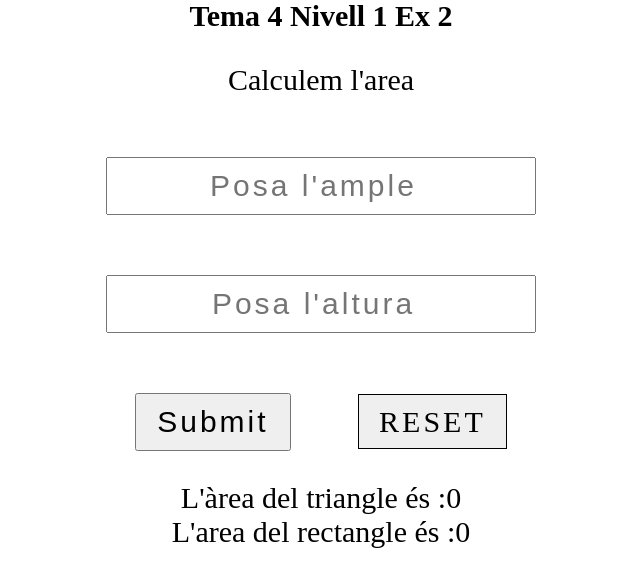
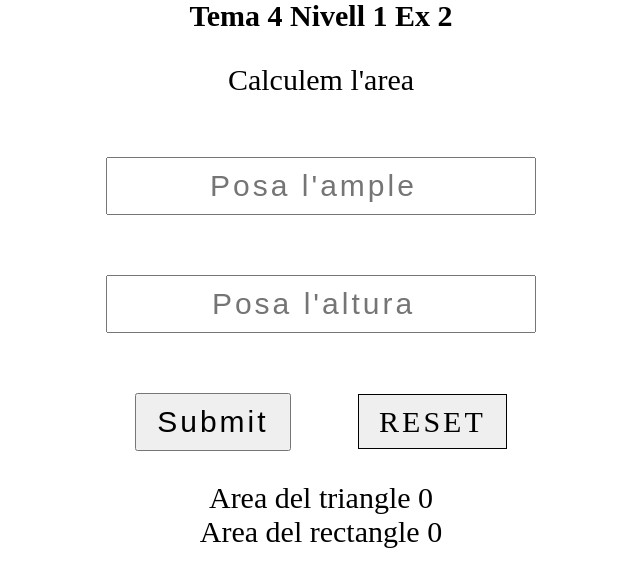
Before and after one commit to laqmarc/PHP-Sprint1, a PHP site: page / in a window 1280 px wide. Shown: the part 21-608 px from the top of the page, without its empty margins (319-959 px from the left). Run offline with PHP 8.4, Linux system fonts and the light colour scheme.

Commit message:
Update index.php

```diff
--- a/Tema42-Nivell1-Ex2/index.php
+++ b/Tema42-Nivell1-Ex2/index.php
@@ -46,10 +46,9 @@
     <h1>Tema 4 Nivell 1 Ex 2</h1>
     <p>Calculem l'area</p>
 
-
     <form action="#" method="post">
-    <input type="number" placeholder="Posa l'ample" name="ample"> <br>
-       <input type="number" placeholder="Posa l'altura" name="altura"> <br>
+    <input type="number" placeholder="Posa l'ample" name="width"> <br>
+       <input type="number" placeholder="Posa l'altura" name="height"> <br>
        <input class="boto" type="submit" name="enviar">
        <a class="boto" href="/curso_php">RESET</a>
    </form>
@@ -58,65 +57,55 @@
 
 <?php
 
-class Shape{
+abstract class Shape{
 
-    public int $ample;
-    public int $altura;
+    protected $width;
+    protected $height;
 
-
-    public function __construct(int $ample, int $altura){
-
-        $this->ample = $ample;
-        $this->altura = $altura;
-
+    public function __construct($width,$height){
+        $this->width = $width;
+        $this->height = $height;
     }
 
-    public function getAmple(){
-        return $this->$ample;
-    }
-
-    public function getAltura(){
-        return $this->$altura;
+    public function area(){
+        return $this->width * $this->height ;
     }
 
 }
 
 class Triangle extends Shape{
 
-    function areaTriangle(){
-        $areaT = ($this->ample * $this->altura)/2;
-        return "L'àrea del triangle és :".$areaT.'<br/>';
+    public function area(){
+        return ($this->width * $this->height) / 2;
     }
 
 }
 
 class Rectangle extends Shape {
 
-    function areaRectangle(){
+    public function area(){
+        return $this->width * $this->height;
+    }
 
-        $areaR = ($this->ample * $this->altura);
-        return "L'area del rectangle és :".$areaR.'<br/>';
-    }
 }
 
-$ample = 0;
-$altura = 0;
+$width = 0;
+$height = 0;
 
 if(isset($_POST['enviar'])){
 
-    $ample = $_POST["ample"];
-    $altura = $_POST["altura"];
+    $width = $_POST["width"];
+    $height = $_POST["height"];
 
 }
 
-$triangle = new Triangle($altura, $ample);
+$triangle = new Triangle($width, $height);
 
-echo $triangle->areaTriangle();
+echo 'Area del triangle '. $triangle->area().'<br>';
 
-$rectangle = new Rectangle($altura, $ample);
+$rectangle = new Rectangle($width, $height);
 
-echo $rectangle->areaRectangle();
-
+echo 'Area del rectangle '.$rectangle->area();
 
 ?>
 
```
